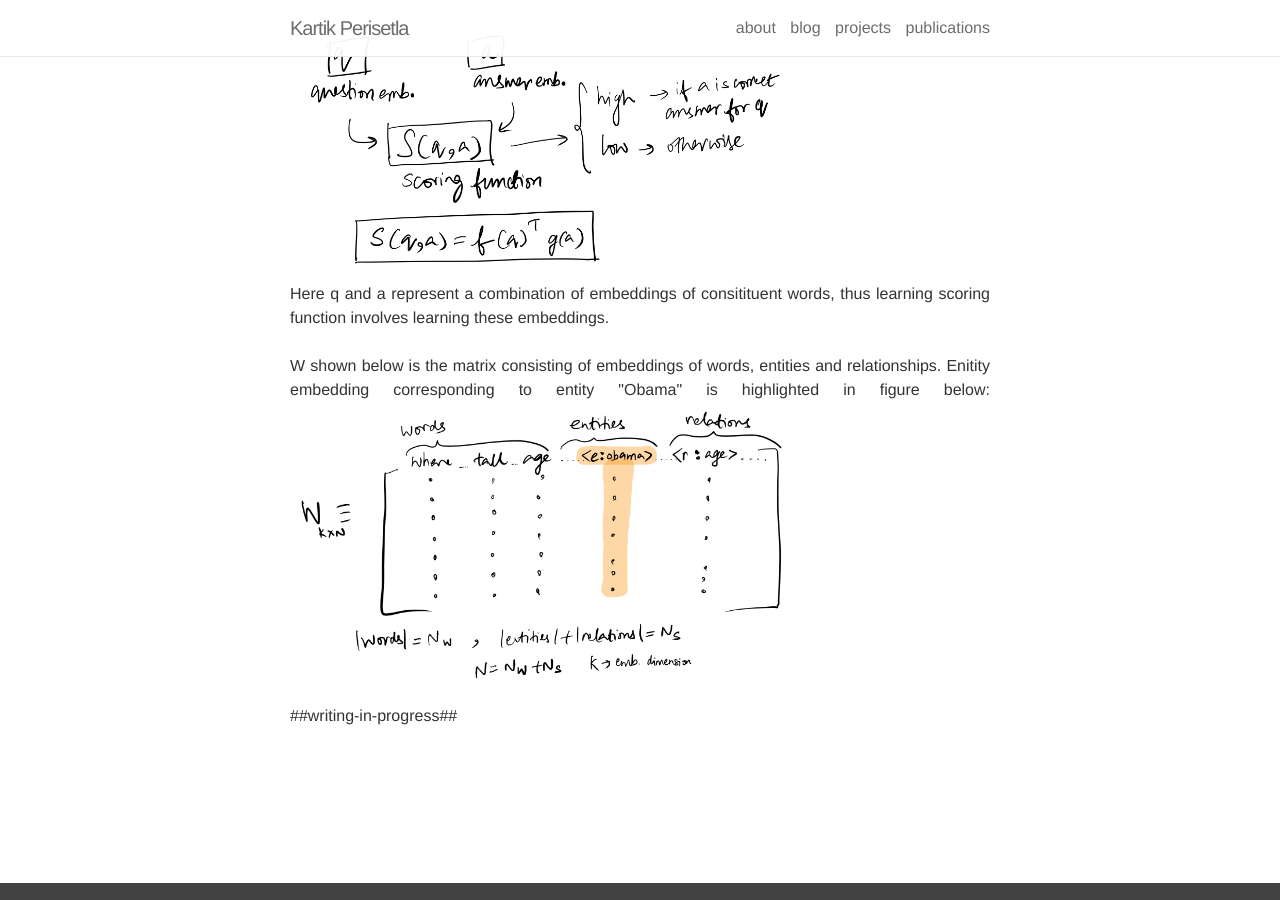
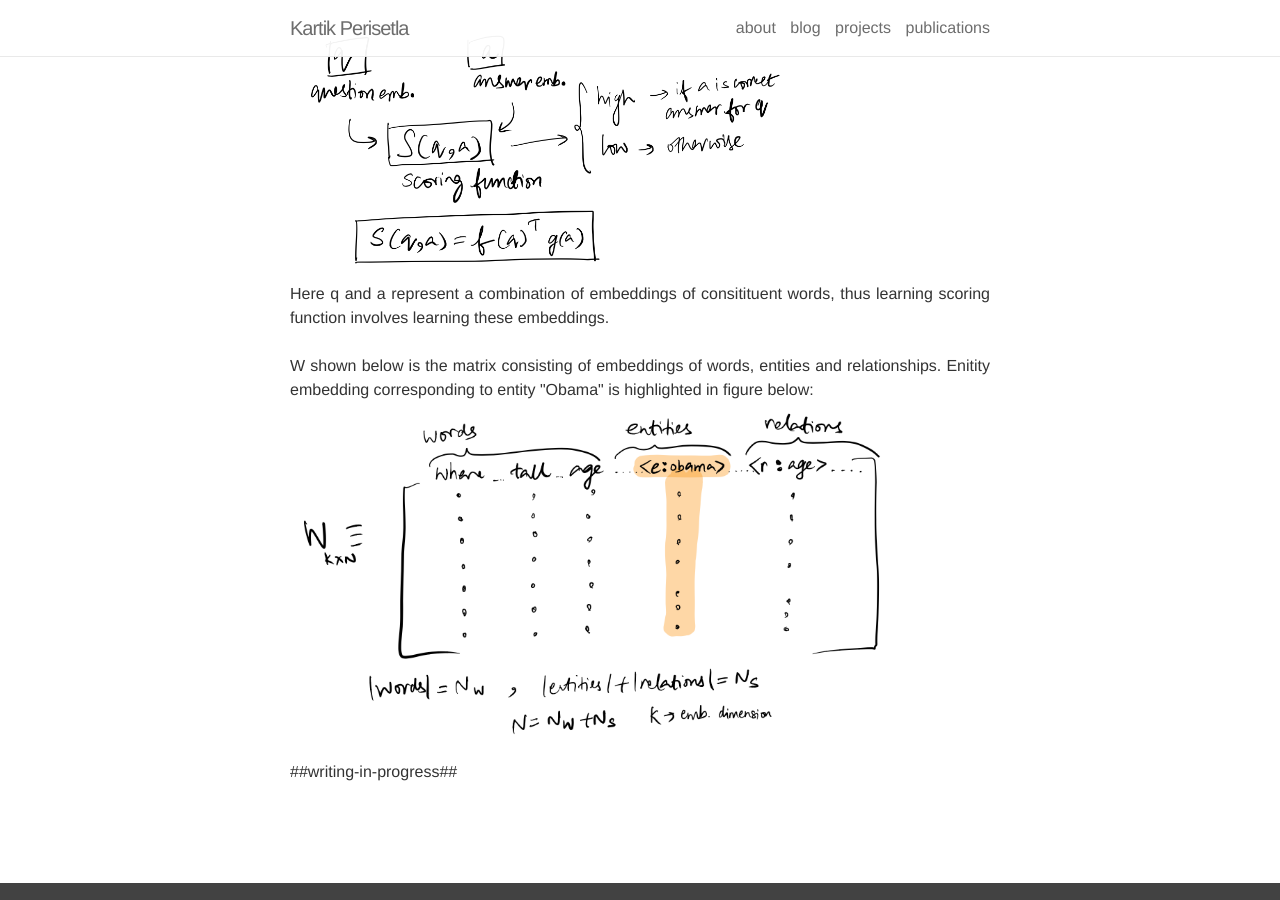
Before and after one commit to kartikperisetla/kartikperisetla.github.io, a Jekyll site: the page built from _posts/2020-03-12-question.answering.subgraph.embeddings.markdown, in a window 1280 px wide and 900 px high, scrolled down 1948 px. Built offline with Jekyll 4.4.1, drawn with Linux system fonts in a browser that asks for light colours; nearby versions of some CDN libraries.

Commit message:
Update 2020-03-12-question.answering.subgraph.embeddings.markdown

```diff
--- a/_posts/2020-03-12-question.answering.subgraph.embeddings.markdown
+++ b/_posts/2020-03-12-question.answering.subgraph.embeddings.markdown
@@ -47,8 +47,8 @@
 <br/>
 Here q and a represent a combination of embeddings of consitituent words, thus learning scoring function involves learning these embeddings.
 <br/><br/>
-W shown below is the matrix consisting of embeddings of words, entities and relationships. Enitity embedding corresponding to entity "Obama" is highlighted in figure below:
-<img width="500px" src="{{ site.baseurl }}/assets/img/blog/embedding_matrix.png">
+W shown below is the matrix consisting of embeddings of words, entities and relationships. Enitity embedding corresponding to entity "Obama" is highlighted in figure below:<br/>
+<img width="600px" src="{{ site.baseurl }}/assets/img/blog/embedding_matrix.png">
 <br/>
 </p>
 
```
